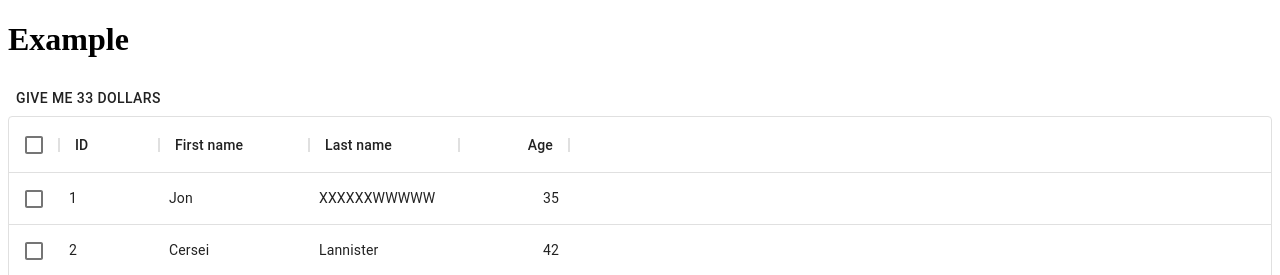
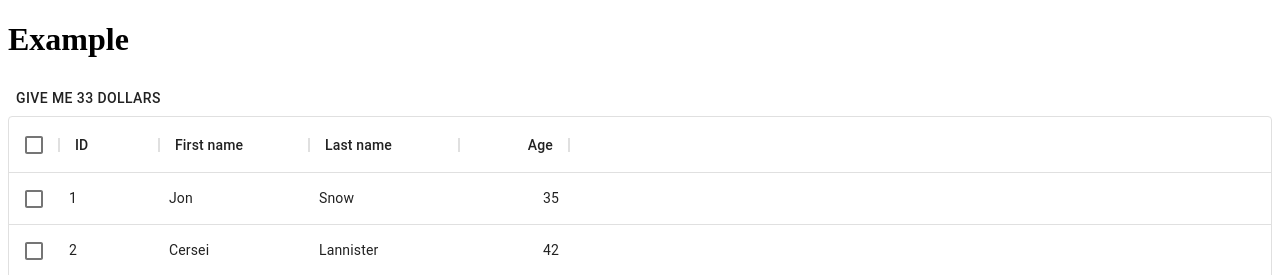
Before and after one commit to javiergranados/react-testing, a Next.js app: page /example in a window 1280 px wide. Shown: the top 275 px of the page. Built offline with nearby package versions, Linux system fonts and the light colour scheme.

Commit message:
Implement testing mocking material-ui component

```diff
--- a/src/examples/Example2/index.tsx
+++ b/src/examples/Example2/index.tsx
@@ -2,7 +2,19 @@ import { Button } from '@material-ui/core'
 import { DataGrid } from '@material-ui/data-grid'
 import React from 'react'
 
-export const COLUMNS = [
+export const ROWS = [
+  { id: 1, lastName: 'Snow', firstName: 'Jon', age: 35 },
+  { id: 2, lastName: 'Lannister', firstName: 'Cersei', age: 42 },
+  { id: 3, lastName: 'Lannister', firstName: 'Jaime', age: 45 },
+  { id: 4, lastName: 'Stark', firstName: 'Arya', age: 16 },
+  { id: 5, lastName: 'Targaryen', firstName: 'Daenerys', age: null },
+  { id: 6, lastName: 'Melisandre', firstName: null, age: 150 },
+  { id: 7, lastName: 'Clifford', firstName: 'Ferrara', age: 44 },
+  { id: 8, lastName: 'Frances', firstName: 'Rossini', age: 36 },
+  { id: 9, lastName: 'Roxie', firstName: 'Harvey', age: 65 },
+]
+
+const COLUMNS = [
   { field: 'id', headerName: 'ID', width: 100 },
   {
     field: 'firstName',
@@ -25,18 +37,6 @@ export const COLUMNS = [
   },
 ]
 
-export const ROWS = [
-  { id: 1, lastName: 'XXXXXXWWWWW', firstName: 'Jon', age: 35 },
-  { id: 2, lastName: 'Lannister', firstName: 'Cersei', age: 42 },
-  { id: 3, lastName: 'Lannister', firstName: 'Jaime', age: 45 },
-  { id: 4, lastName: 'Stark', firstName: 'Arya', age: 16 },
-  { id: 5, lastName: 'Targaryen', firstName: 'Daenerys', age: null },
-  { id: 6, lastName: 'Melisandre', firstName: null, age: 150 },
-  { id: 7, lastName: 'Clifford', firstName: 'Ferrara', age: 44 },
-  { id: 8, lastName: 'Frances', firstName: 'Rossini', age: 36 },
-  { id: 9, lastName: 'Roxie', firstName: 'Harvey', age: 65 },
-]
-
 type Example2Props = Readonly<{
   onMoney: (n: number) => void
 }>
@@ -44,7 +44,9 @@ type Example2Props = Readonly<{
 export const Example2: React.FC<Example2Props> = ({ onMoney }) => {
   return (
     <div>
-      <Button onClick={() => onMoney(33)}>Give me 33 dollars</Button>
+      <Button aria-label="give me 33" onClick={() => onMoney(33)}>
+        Give me 33 dollars
+      </Button>
       <div style={{ height: 400, width: '100%' }}>
         <DataGrid rows={ROWS} columns={COLUMNS} pageSize={5} checkboxSelection />
       </div>
```
Also changed, not shown: 1 other file (tests, documents, lock files or other folders).
